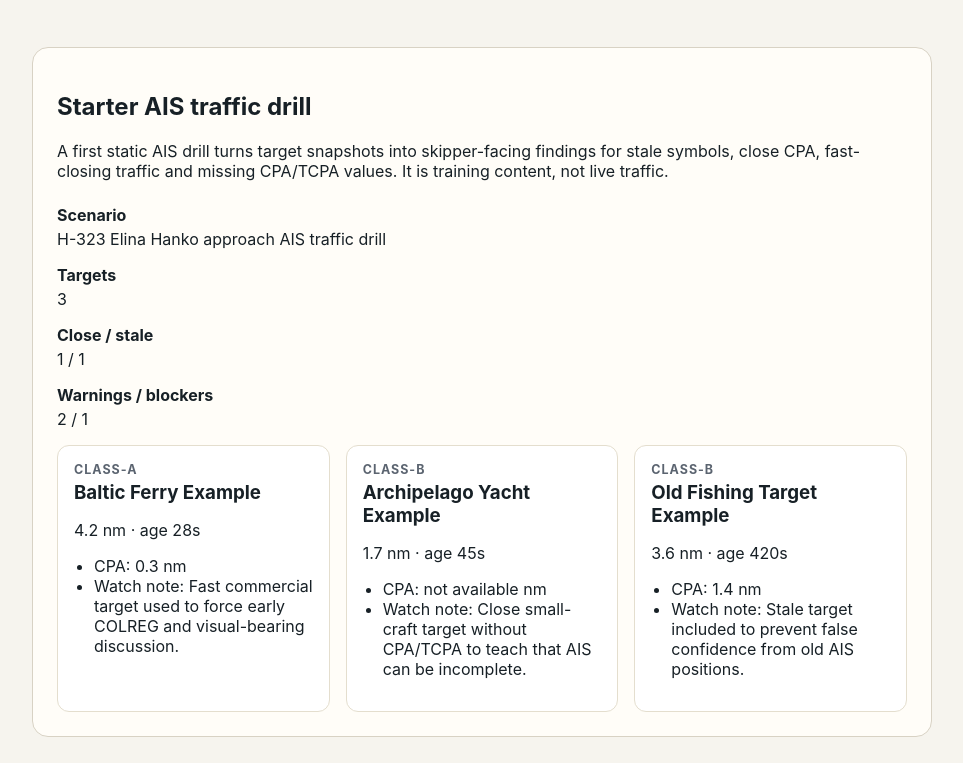
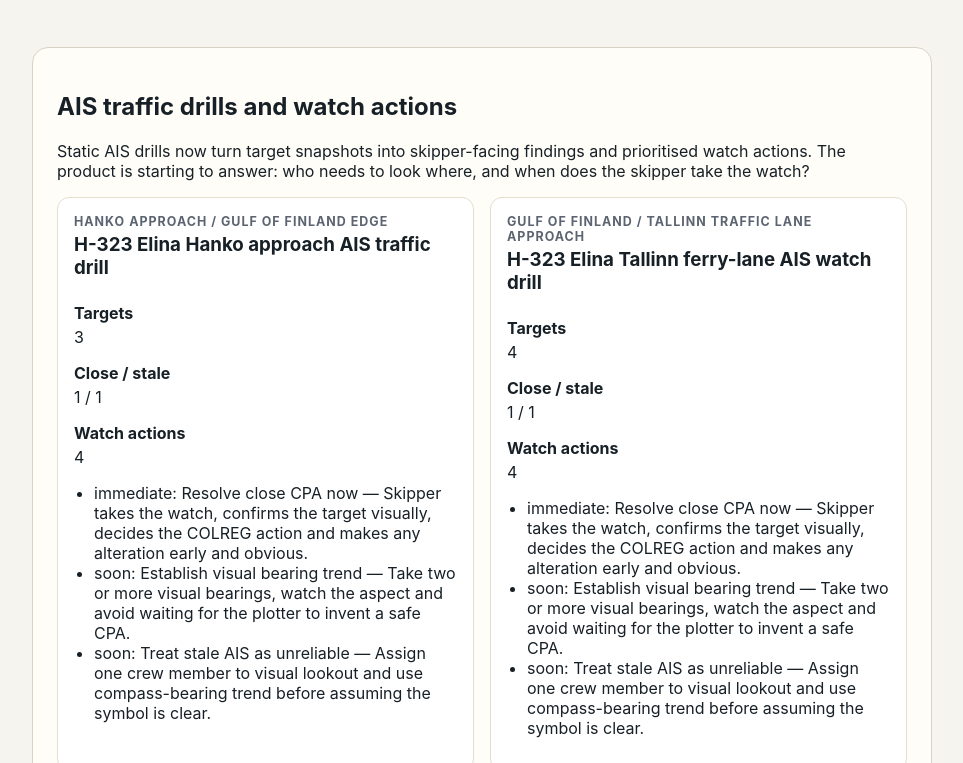
Before and after one commit to polimux/Nautikool, a SvelteKit app: page / in a window 1280 px wide. Shown: the part 2837-3600 px from the top of the page, without its empty margins (158-1121 px from the left). Built offline with nearby package versions, Linux system fonts and the light colour scheme.

Commit message:
Show AIS watch action drills on landing page

```diff
--- a/src/routes/+page.svelte
+++ b/src/routes/+page.svelte
@@ -1,8 +1,7 @@
 <script lang="ts">
   import { coreChecklistTemplates, departureReadinessTemplate } from '$lib/content/checklistTemplates';
   import {
-    h323ElinaHankoApproachAisScenario,
-    h323ElinaHankoApproachAisSummary,
+    coreAisTrafficDrills,
     h323ElinaNmeaNetworkProfile,
     h323ElinaNmeaNetworkSummary
   } from '$lib/content/nmeaNetworks';
@@ -26,8 +25,7 @@
   const starterRiskAssessments = coreRiskAssessments;
   const starterNmeaNetwork = h323ElinaNmeaNetworkProfile;
   const starterNmeaSummary = h323ElinaNmeaNetworkSummary;
-  const starterAisScenario = h323ElinaHankoApproachAisScenario;
-  const starterAisSummary = h323ElinaHankoApproachAisSummary;
+  const starterAisDrills = coreAisTrafficDrills;
   const navigationEquipment = getVesselEquipmentByCategory(starterVessel, 'navigation');
   const safetyEquipment = getVesselEquipmentByCategory(starterVessel, 'safety');
 </script>
@@ -182,38 +180,35 @@
   </section>
 
   <section aria-labelledby="ais-title">
-    <h2 id="ais-title">Starter AIS traffic drill</h2>
+    <h2 id="ais-title">AIS traffic drills and watch actions</h2>
     <p>
-      A first static AIS drill turns target snapshots into skipper-facing findings for stale symbols,
-      close CPA, fast-closing traffic and missing CPA/TCPA values. It is training content, not live traffic.
+      Static AIS drills now turn target snapshots into skipper-facing findings and prioritised watch
+      actions. The product is starting to answer: who needs to look where, and when does the skipper
+      take the watch?
     </p>
+    <div class="network-list">
+      {#each starterAisDrills as drill}
+        <article>
+          <p class="template-category">{drill.scenario.area}</p>
+          <h3>{drill.scenario.title}</h3>
           <dl>
             <div>
-        <dt>Scenario</dt>
-        <dd>{starterAisScenario.title}</dd>
-      </div>
-      <div>
               <dt>Targets</dt>
-        <dd>{starterAisSummary.targetCount}</dd>
+              <dd>{drill.summary.targetCount}</dd>
             </div>
             <div>
               <dt>Close / stale</dt>
-        <dd>{starterAisSummary.closeTargets} / {starterAisSummary.staleTargets}</dd>
+              <dd>{drill.summary.closeTargets} / {drill.summary.staleTargets}</dd>
             </div>
             <div>
-        <dt>Warnings / blockers</dt>
-        <dd>{starterAisSummary.warnings} / {starterAisSummary.blockers}</dd>
+              <dt>Watch actions</dt>
+              <dd>{drill.summary.watchActions.length}</dd>
             </div>
           </dl>
-    <div class="network-list">
-      {#each starterAisScenario.targets as target}
-        <article>
-          <p class="template-category">{target.targetClass}</p>
-          <h3>{target.name ?? target.mmsi}</h3>
-          <p>{target.rangeNm} nm · age {target.ageSeconds}s</p>
           <ul>
-            <li>CPA: {target.cpaNm ?? 'not available'} nm</li>
-            <li>Watch note: {target.notes[0]}</li>
+            {#each drill.summary.watchActions.slice(0, 3) as action}
+              <li>{action.priority}: {action.label} — {action.crewInstruction}</li>
+            {/each}
           </ul>
         </article>
       {/each}
```
Lines whose indentation alone changed are shown as unchanged.
